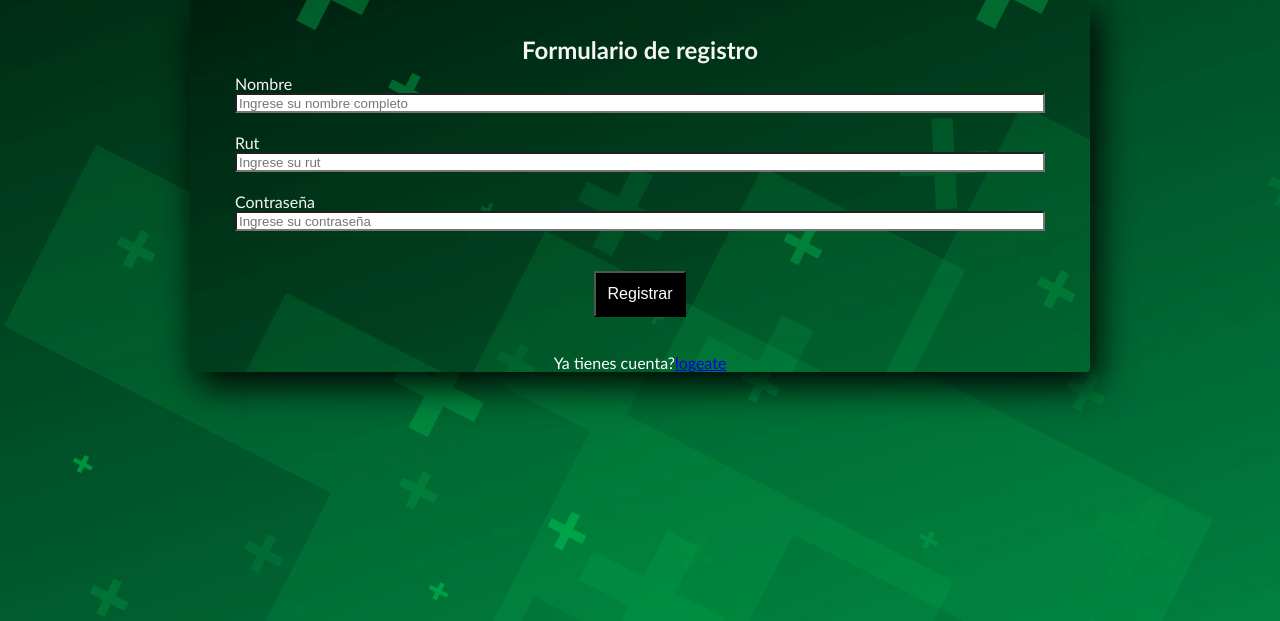
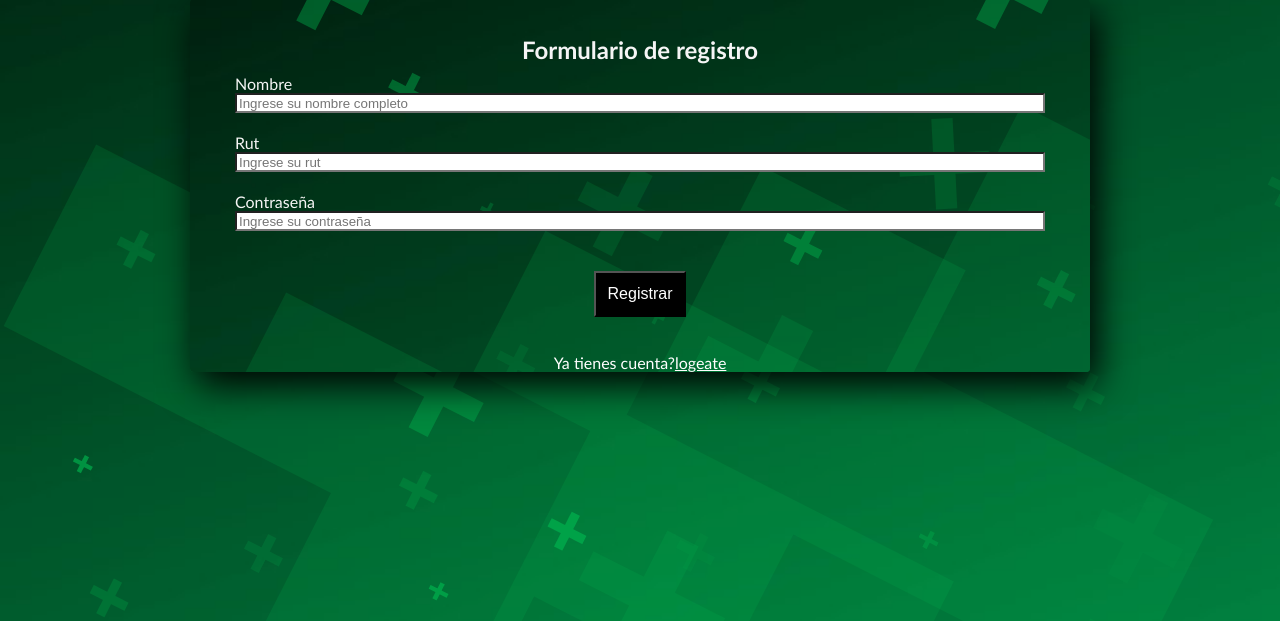
Before and after one commit to Sabers26/ClubDeportivo, a Django app: page /register in a window 1280 px wide. Shown: the part 149-770 px from the top of the page. Run offline with Django 4.2, Linux system fonts and the light colour scheme.

Commit message:
redireccion

```diff
--- a/app/static/app/css/login.css
+++ b/app/static/app/css/login.css
@@ -69,3 +69,8 @@ a{
 a:hover{
     color: yellowgreen;
 }
+
+p{
+    color: white;
+    margin-bottom: 20px;
+}
--- a/app/static/app/css/register.css
+++ b/app/static/app/css/register.css
@@ -65,4 +65,10 @@ h2{
 
 p{
     color: white;
+    margin-bottom: 20px;
 }
+
+.a{
+    color: white;
+    margin-bottom: 20px;
+}
--- a/app/templates/register.html
+++ b/app/templates/register.html
@@ -19,7 +19,7 @@
             <input class="boton" type="button" value="Registrar">
         </form>
 
-        <p>Ya tienes cuenta?<a href="{% url 'login' %}">logeate</a></p>
+        <p>Ya tienes cuenta?<a class="a" href="{% url 'login' %}">logeate</a></p>
     </section>
 </body>
 
```
Also changed, not shown: app/templates/login.html (+5 -2 lines).
